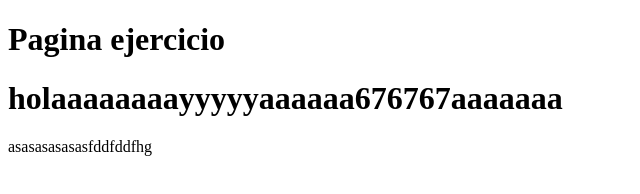
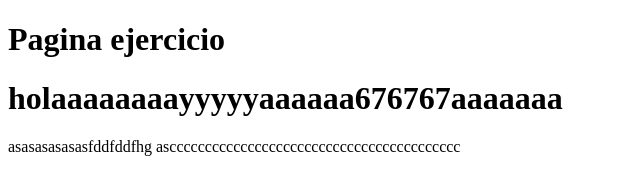
Before and after one commit to cannonxx/curso_html, a plain HTML site: page index.html in a window 1280 px wide. Shown: the whole page, without its empty margins (0-640 px from the left). Drawn offline with Linux system fonts and the light colour scheme.

Commit message:
aaaaaaaaaaaaaa

```diff
--- a/index.html
+++ b/index.html
@@ -6,6 +6,7 @@
 	<h1>holaaaaaaaayyyyyaaaaaa676767aaaaaaa</h1>
 </head>
 <body>asasasasasasfddfddfhg
+	asccccccccccccccccccccccccccccccccccccccccc
 
 </body>
 </html>
```
